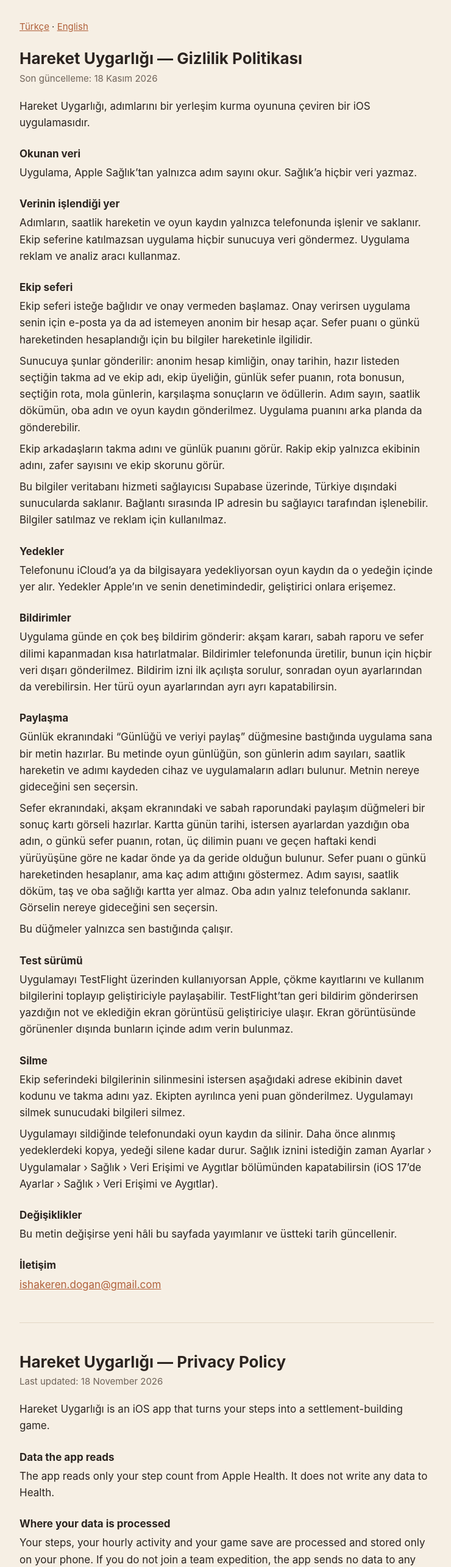
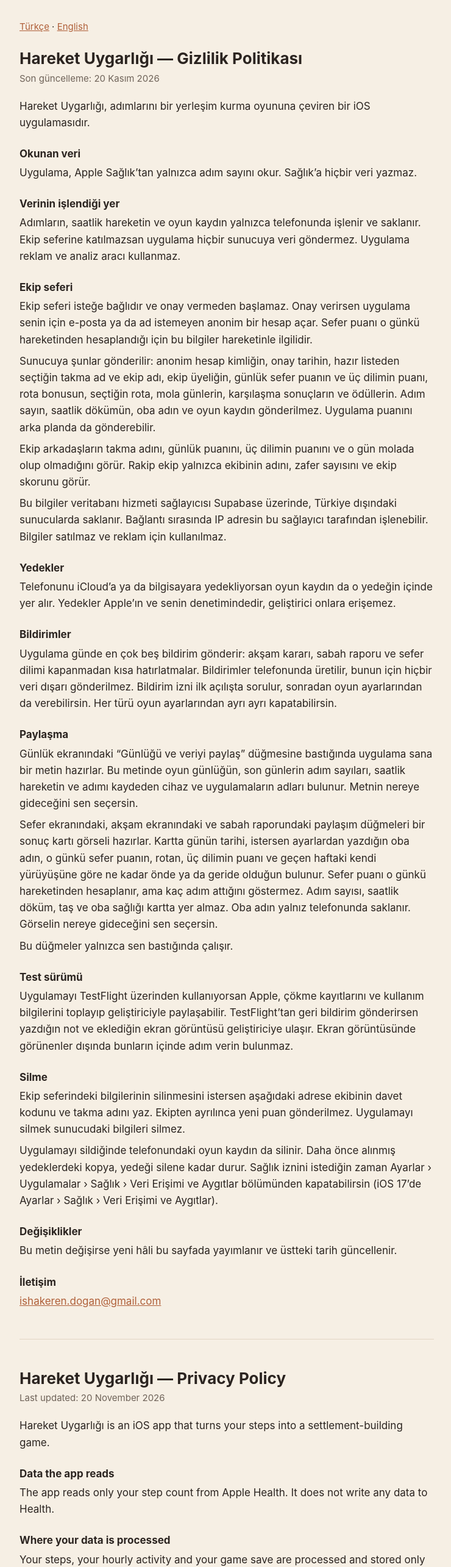
Before and after one commit to SaitomoPM/hareketuygarligi-gizlilik, a plain HTML site: page index.html in a window 1280 px wide. Shown: the top 2569 px of the page at 61% size, without its empty margins (268-1008 px from the left). Drawn offline with Linux system fonts and the light colour scheme.

Commit message:
Ekip arkadaşlarının dilimleri ve molayı görmesi

```diff
--- a/index.html
+++ b/index.html
@@ -27,7 +27,7 @@
 
 <section id="tr" lang="tr">
 <h1>Hareket Uygarlığı — Gizlilik Politikası</h1>
-<p class="date">Son güncelleme: 18 Kasım 2026</p>
+<p class="date">Son güncelleme: 20 Kasım 2026</p>
 <p>Hareket Uygarlığı, adımlarını bir yerleşim kurma oyununa çeviren bir iOS uygulamasıdır.</p>
 
 <h2>Okunan veri</h2>
@@ -38,8 +38,8 @@
 
 <h2>Ekip seferi</h2>
 <p>Ekip seferi isteğe bağlıdır ve onay vermeden başlamaz. Onay verirsen uygulama senin için e-posta ya da ad istemeyen anonim bir hesap açar. Sefer puanı o günkü hareketinden hesaplandığı için bu bilgiler hareketinle ilgilidir.</p>
-<p>Sunucuya şunlar gönderilir: anonim hesap kimliğin, onay tarihin, hazır listeden seçtiğin takma ad ve ekip adı, ekip üyeliğin, günlük sefer puanın, rota bonusun, seçtiğin rota, mola günlerin, karşılaşma sonuçların ve ödüllerin. Adım sayın, saatlik dökümün, oba adın ve oyun kaydın gönderilmez. Uygulama puanını arka planda da gönderebilir.</p>
-<p>Ekip arkadaşların takma adını ve günlük puanını görür. Rakip ekip yalnızca ekibinin adını, zafer sayısını ve ekip skorunu görür.</p>
+<p>Sunucuya şunlar gönderilir: anonim hesap kimliğin, onay tarihin, hazır listeden seçtiğin takma ad ve ekip adı, ekip üyeliğin, günlük sefer puanın ve üç dilimin puanı, rota bonusun, seçtiğin rota, mola günlerin, karşılaşma sonuçların ve ödüllerin. Adım sayın, saatlik dökümün, oba adın ve oyun kaydın gönderilmez. Uygulama puanını arka planda da gönderebilir.</p>
+<p>Ekip arkadaşların takma adını, günlük puanını, üç dilimin puanını ve o gün molada olup olmadığını görür. Rakip ekip yalnızca ekibinin adını, zafer sayısını ve ekip skorunu görür.</p>
 <p>Bu bilgiler veritabanı hizmeti sağlayıcısı Supabase üzerinde, Türkiye dışındaki sunucularda saklanır. Bağlantı sırasında IP adresin bu sağlayıcı tarafından işlenebilir. Bilgiler satılmaz ve reklam için kullanılmaz.</p>
 
 <h2>Yedekler</h2>
@@ -71,7 +71,7 @@
 
 <section id="en" lang="en">
 <h1>Hareket Uygarlığı — Privacy Policy</h1>
-<p class="date">Last updated: 18 November 2026</p>
+<p class="date">Last updated: 20 November 2026</p>
 <p>Hareket Uygarlığı is an iOS app that turns your steps into a settlement-building game.</p>
 
 <h2>Data the app reads</h2>
@@ -82,8 +82,8 @@
 
 <h2>Team expedition</h2>
 <p>The team expedition is optional and does not start without your consent. If you agree, the app creates an anonymous account for you that asks for no email address or name. Because the expedition score is calculated from your movement that day, this information relates to your movement.</p>
-<p>The following is sent to the server: your anonymous account ID, the date of your consent, the nickname and team name you pick from a preset list, your team membership, your daily expedition score, route bonus, chosen route, rest days, match results and rewards. Your step count, hourly breakdown, camp name and game save are not sent. The app may also send your score in the background.</p>
-<p>Your teammates see your nickname and daily score. The opposing team sees only your team's name, number of wins and team score.</p>
+<p>The following is sent to the server: your anonymous account ID, the date of your consent, the nickname and team name you pick from a preset list, your team membership, your daily expedition score and the points of the three time slots, route bonus, chosen route, rest days, match results and rewards. Your step count, hourly breakdown, camp name and game save are not sent. The app may also send your score in the background.</p>
+<p>Your teammates see your nickname, daily score, the points of your three time slots and whether you are resting that day. The opposing team sees only your team's name, number of wins and team score.</p>
 <p>This information is stored with the database provider Supabase on servers outside Türkiye. The provider may process your IP address during a connection. The information is not sold or used for advertising.</p>
 
 <h2>Backups</h2>
```
